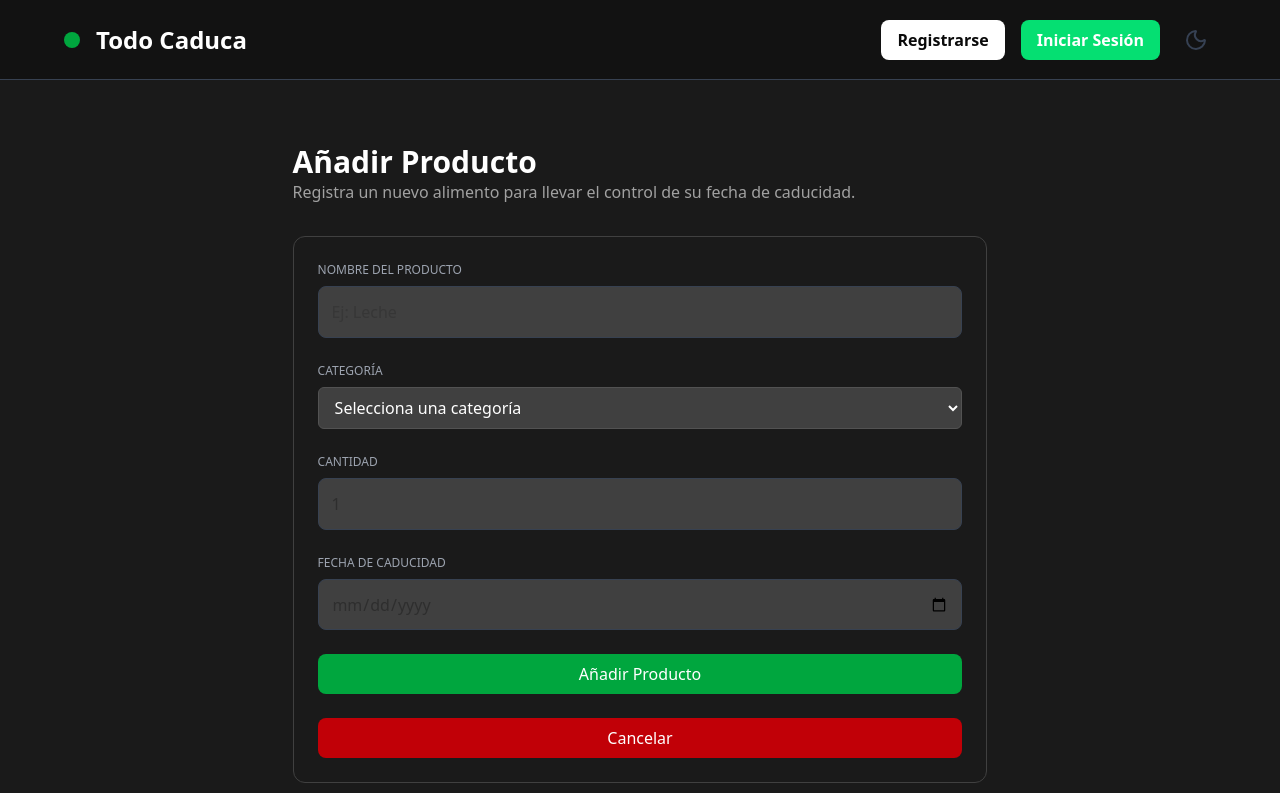
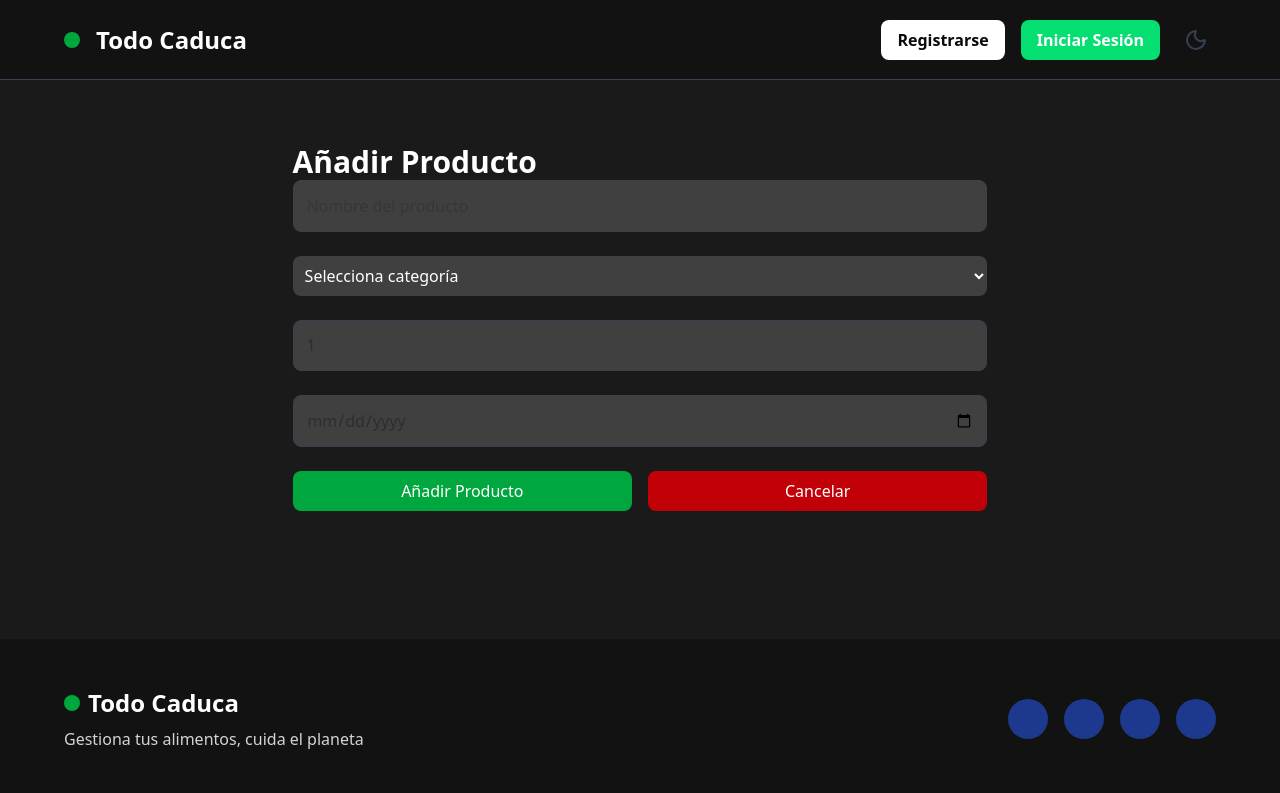
Before and after one commit to reeeyy05/TODO_CADUCA, a React (Vite) app: page /addProducts in a window 1280 px wide. Shown: the top 793 px of the page. Built offline with nearby package versions, Linux system fonts and the light colour scheme.

Commit message:
🔁Update Añadir Producto
Se ha cambiado añadir productos para que tenga conexion con la tabla en supabase

```diff
--- a/src/App.tsx
+++ b/src/App.tsx
@@ -14,7 +14,7 @@ function App() {
       <BrowserRouter>
         <div className="min-h-screen flex flex-col">
           <Header />
-         <main className="flex-1 flex flex-col w-full">
+          <main className="flex-1 flex flex-col w-full">
             <Routes>
               <Route path="/" element={<div className="text-center mt-10">Inicio</div>} />
               <Route path="/register" element={<RegisterPage />} />
--- a/src/pages/AddProductPage.tsx
+++ b/src/pages/AddProductPage.tsx
@@ -1,127 +1,152 @@
-import React, { useState } from "react";
+import { useState } from "react";
 import { useNavigate } from "react-router-dom";
+import { supabase } from "../database/supabase/Client";
 
 function AddProductPage() {
+    const navigate = useNavigate();
+
     const [name, setName] = useState("");
     const [category, setCategory] = useState("");
     const [quantity, setQuantity] = useState(1);
     const [expiryDate, setExpiryDate] = useState("");
 
-    const navigate = useNavigate();
+    const id_perfil = 1;
 
-
-    const handleSubmit = (e: React.FormEvent) => {
+    const handleSubmit = async (e: React.FormEvent) => {
         e.preventDefault();
 
         if (!name || !category || !expiryDate) {
-            alert("Por favor, completa todos los campos.");
+            alert("Completa todos los campos.");
             return;
         }
 
-        const newProduct = {
-            name,
-            category,
-            quantity,
-            expiryDate,
-        };
+        // OBTENER ID_CATEGORIA desde la tabla categorias
+        const { data: categoriaData, error: catError } = await supabase
+            .from("categorias")
+            .select("id_categoria")
+            .eq("nombre", category)
+            .single();
 
-        console.log("Producto añadido:", newProduct);
+        if (catError || !categoriaData) {
+            alert("La categoría no existe en la base de datos.");
+            return;
+        }
+
+        const id_categoria = categoriaData.id_categoria;
+
+        // buscar si el producto ya existe en productos
+        const { data: productoExistente } = await supabase
+            .from("productos")
+            .select("id_producto")
+            .eq("nombre", name)
+            .eq("id_categoria", id_categoria)
+            .single();
+
+        let id_producto: number;
+
+        if (productoExistente) {
+            id_producto = productoExistente.id_producto;
+        } else {
+            // producto en productos si no existe
+            const { data: nuevoProducto, error: productoError } = await supabase
+                .from("productos")
+                .insert([
+                    { nombre: name, id_categoria }
+                ])
+                .select()
+                .single();
+
+            if (productoError || !nuevoProducto) {
+                alert("Error al crear el producto.");
+                return;
+            }
+
+            id_producto = nuevoProducto.id_producto;
+        }
+
+        // registro del usuario en usuario_productos
+        const { error: usuarioProdError } = await supabase
+            .from("usuario_productos")
+            .insert([
+                {
+                    id_perfil,
+                    id_producto,
+                    cantidad: quantity,
+                    fecha_caducidad: expiryDate,
+                    estado: "pendiente",
+                }
+            ]);
+
+        if (usuarioProdError) {
+            alert("Error al guardar en tu inventario.");
+            return;
+        }
+
         alert("Producto añadido correctamente");
-
-        // Resetear formulario
-        setName("");
-        setCategory("");
-        setQuantity(1);
-        setExpiryDate("");
+        navigate("/products");
     };
 
     return (
-        <div className=" text-white flex flex-col">
+        <div className="text-white">
+            <main className="max-w-3xl mx-auto p-6">
+                <h1 className="text-3xl font-bold mb-4">Añadir Producto</h1>
 
-            <main className="grow max-w-3xl mx-auto w-full px-6 py-10">
-                <h1 className="text-3xl font-bold mb-4">Añadir Producto</h1>
-                <p className="text-neutral-400 mb-8">
-                    Registra un nuevo alimento para llevar el control de su fecha de caducidad.
-                </p>
-
-                <form
-                    onSubmit={handleSubmit}
-                    className="p-6 rounded-xl border border-neutral-700 space-y-6">
+                <form onSubmit={handleSubmit} className="space-y-6">
                     {/* Nombre */}
-                    <div>
-                        <label className="block text-sm font-medium mb-1">
-                            Nombre del producto
-                        </label>
                     <input
                         type="text"
-                            placeholder="Ej: Leche"
+                        placeholder="Nombre del producto"
+                        className="w-full p-2 rounded bg-neutral-700"
                         value={name}
                         onChange={(e) => setName(e.target.value)}
-                            className="w-full px-3 py-2 rounded-md bg-neutral-700 text-white border border-neutral-600 focus:outline-none"
                     />
-                    </div>
 
                     {/* Categoría */}
-                    <div>
-                        <label className="block text-sm font-medium mb-1">Categoría</label>
                     <select
+                        className="w-full p-2 rounded bg-neutral-700"
                         value={category}
                         onChange={(e) => setCategory(e.target.value)}
-                            className="w-full px-3 py-2 rounded-md bg-neutral-700 text-white border border-neutral-600 focus:outline-none"
                     >
-                            <option value="">Selecciona una categoría</option>
+                        <option value="">Selecciona categoría</option>
                         <option value="Lácteos">Lácteos</option>
                         <option value="Carnes">Carnes</option>
-                            <option value="Bebidas">Bebidas</option>
                         <option value="Frutas">Frutas</option>
                         <option value="Verduras">Verduras</option>
-                            <option value="Panadería">Bollería</option>
-                            <option value="Otros">Otros</option>
+                        <option value="Panadería">Panadería</option>
+                        <option value="Bebidas">Bebidas</option>
                     </select>
-                    </div>
 
                     {/* Cantidad */}
-                    <div>
-                        <label className="block text-sm font-medium mb-1">Cantidad</label>
                     <input
                         type="number"
                         min={1}
+                        className="w-full p-2 rounded bg-neutral-700"
                         value={quantity}
                         onChange={(e) => setQuantity(Number(e.target.value))}
-                            className="w-full px-3 py-2 rounded-md bg-neutral-700 text-white border border-neutral-600 focus:outline-none"
                     />
-                    </div>
 
                     {/* Fecha de caducidad */}
-                    <div>
-                        <label className="block text-sm font-medium mb-1">
-                            Fecha de caducidad
-                        </label>
                     <input
                         type="date"
+                        className="w-full p-2 rounded bg-neutral-700"
                         value={expiryDate}
                         onChange={(e) => setExpiryDate(e.target.value)}
-                            className="w-full px-3 py-2 rounded-md bg-neutral-700 text-white border border-neutral-600 focus:outline-none"
                     />
-                    </div>
 
-                    {/* Botón */}
-
-                    <button
-                        type="submit"
-                        className="w-full bg-green-600 py-2 rounded-lg text-white font-medium hover:bg-green-700 transition"
-                    >
+                    {/* Botones */}
+                    <div className="flex gap-4">
+                        <button className="flex-1 bg-green-600 py-2 rounded">
                             Añadir Producto
                         </button>
 
                         <button
                             type="button"
                             onClick={() => navigate("/products")}
-                        className="w-full bg-red-700 py-2 rounded-lg text-white font-medium hover:bg-red-800 transition"
+                            className="flex-1 bg-red-700 py-2 rounded"
                         >
                             Cancelar
                         </button>
-
+                    </div>
                 </form>
             </main>
         </div>
```
Lines whose indentation alone changed are shown as unchanged.
